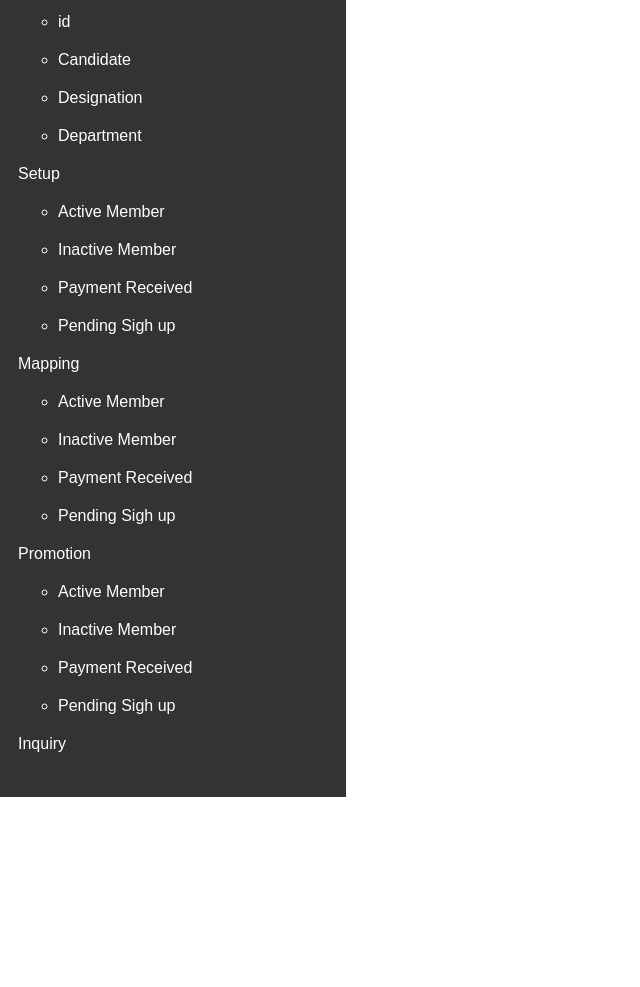
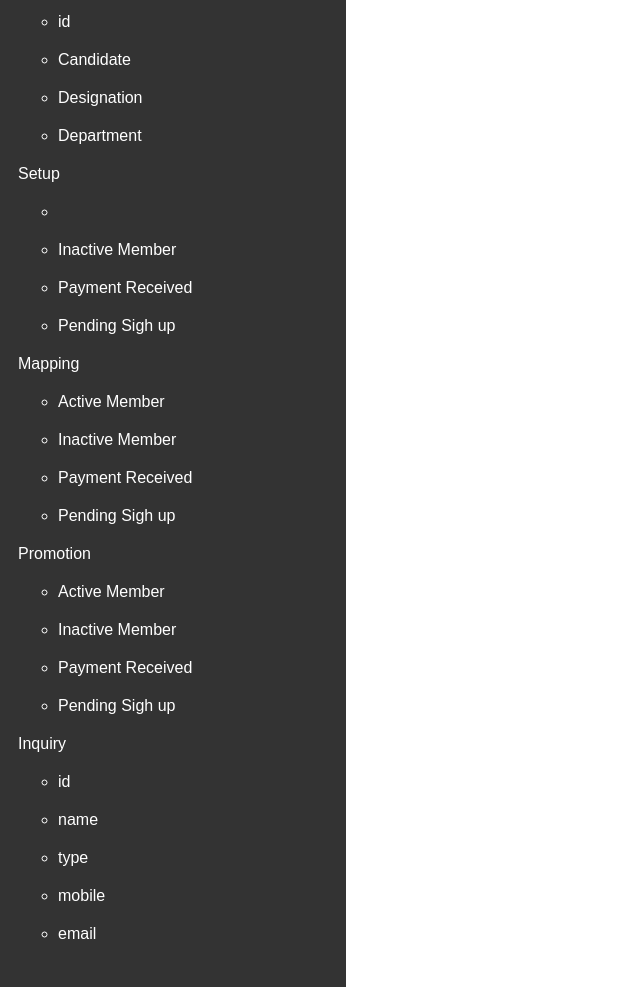
Before and after one commit to kalpanamaurya/Recuiter-panal, a plain HTML site: page index.html in a window 1280 px wide. Shown: the part 1232-2219 px from the top of the page, without its empty margins (0-640 px from the left). Before the commit the page ends 2029 px from the top, so only its background shows below. Drawn offline with Linux system fonts and the light colour scheme.

Commit message:
update html

```diff
--- a/index.html
+++ b/index.html
@@ -69,7 +69,7 @@
                 <li>Setup</li>
                 <div class="sub-menu">
                     <ul>
-                        <li><a href=""></a>Active Member</li>
+                        <li><a href=""></a></li>
                         <li><a href=""></a>Inactive Member</li>
                         <li><a href=""></a>Payment Received</li>
                         <li><a href=""></a>Pending Sigh up</li>
@@ -94,6 +94,15 @@
                     </ul>
                  </div>
                 <li>Inquiry</li>
+                <div class="sub-menu">
+                    <ul>
+                        <li><a href=""></a>id</li>
+                        <li><a href=""></a>name</li>
+                        <li><a href=""></a>type</li>
+                        <li><a href=""></a>mobile</li>
+                        <li><a href=""></a>email</li>
+                    </ul>
+                 </div>
             </ul>
         </div>
         <div class="main-conent">
```
